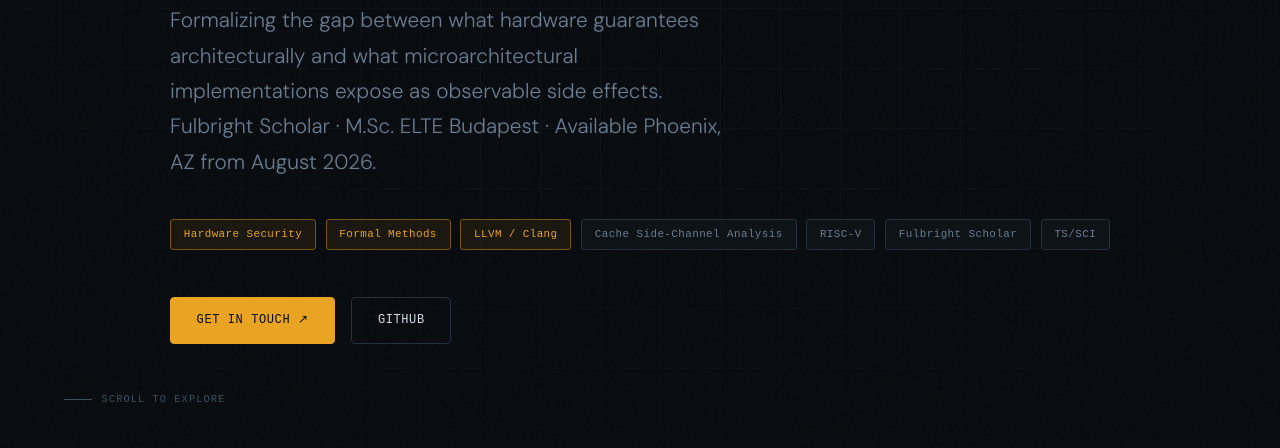
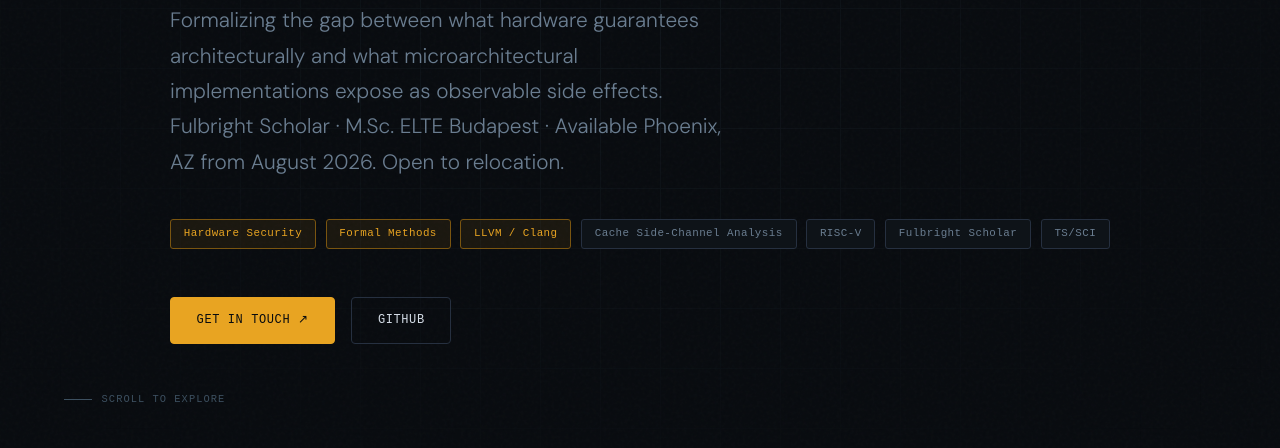
Before and after one commit to ChandlerCamarena/personal-site, a plain HTML site: page index.html in a window 1280 px wide. Shown: the part 352-800 px from the top of the page. Drawn offline with Linux system fonts and the light colour scheme; a web font is replaced by a local one.

Commit message:
Update index.html

```diff
--- a/index.html
+++ b/index.html
@@ -836,7 +836,7 @@
     <p class="hero-descriptor">
       Formalizing the gap between what hardware guarantees architecturally
       and what microarchitectural implementations expose as observable side effects.
-      Fulbright Scholar · M.Sc. ELTE Budapest · Available Phoenix, AZ from August 2026.
+      Fulbright Scholar · M.Sc. ELTE Budapest · Available Phoenix, AZ from August 2026. Open to relocation.
     </p>
     <div class="hero-badges">
       <span class="badge highlight">Hardware Security</span>
```
